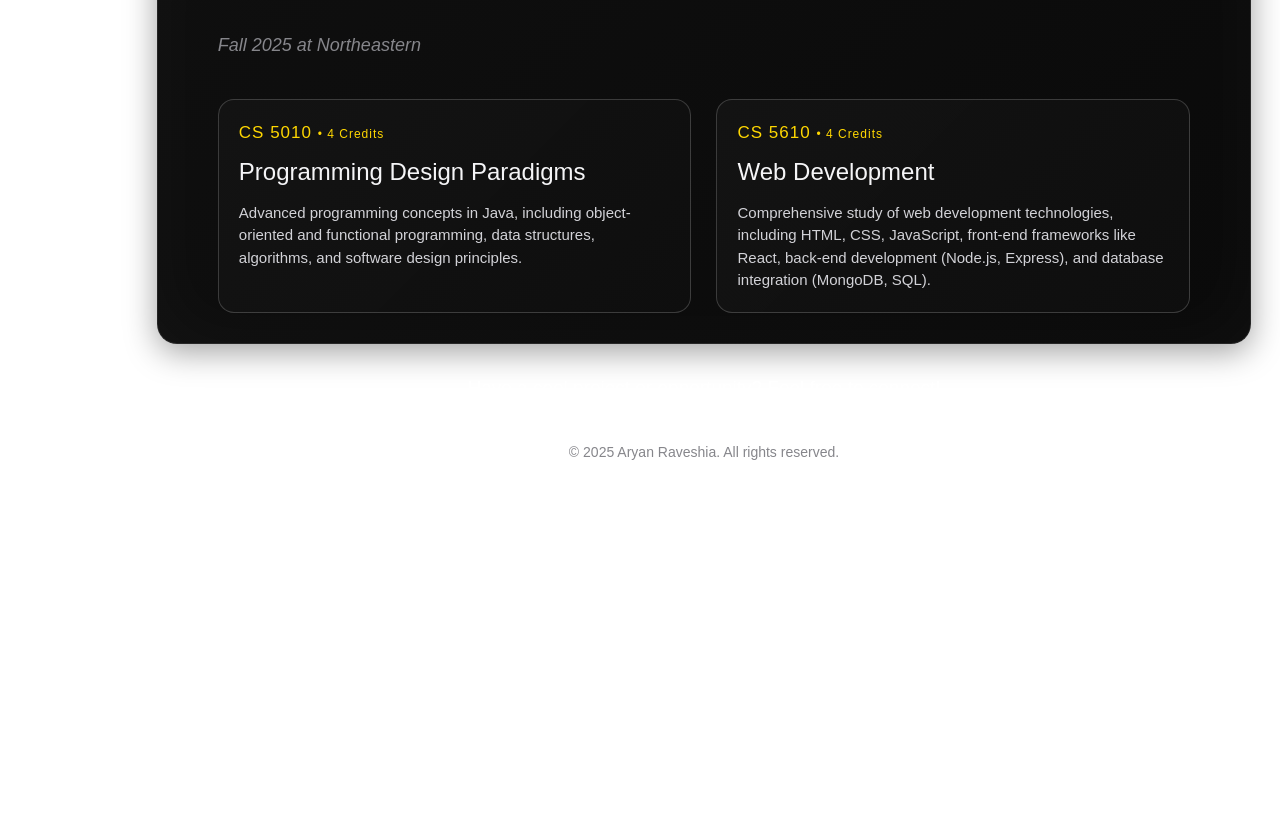
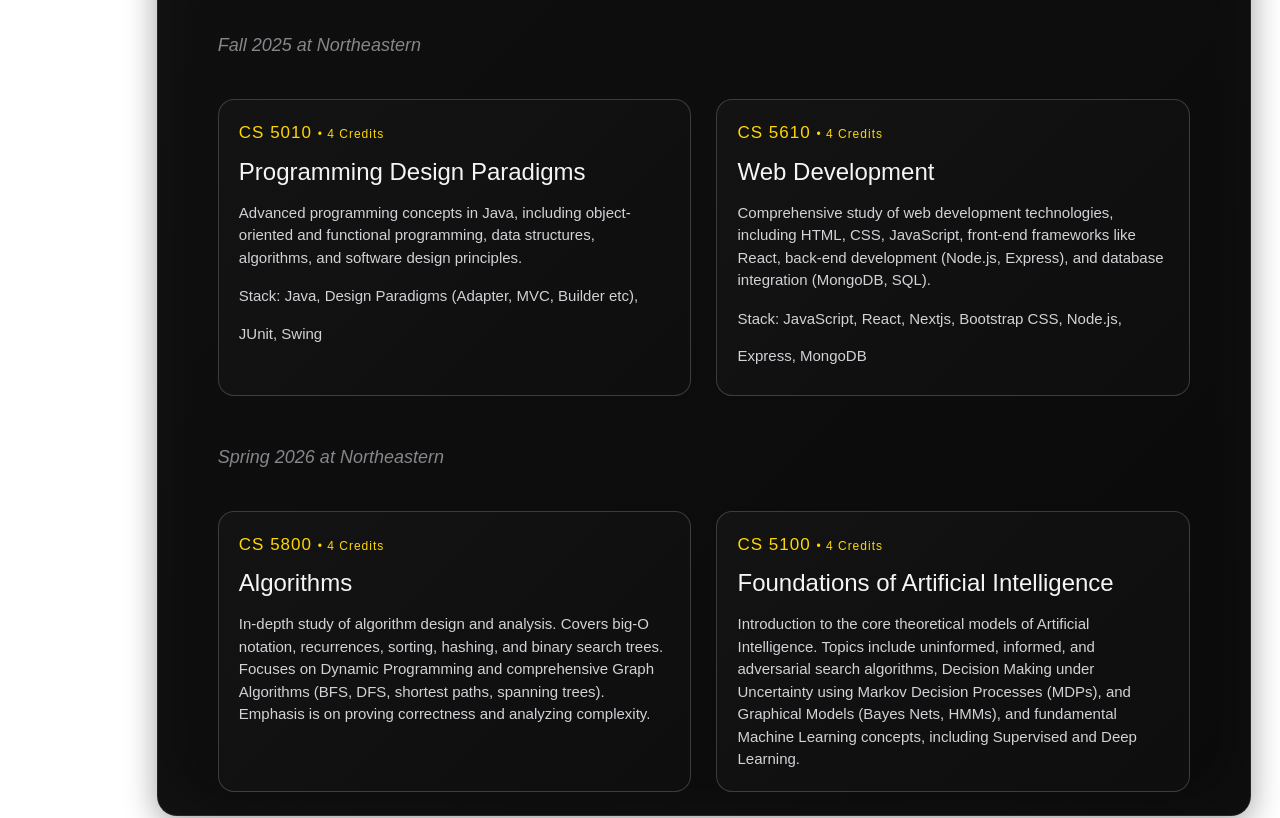
Before and after one commit to ChrisWakanda/Portfolio, a Next.js app: page /Maincontent in a window 1280 px wide. Shown: the part 2180-2998 px from the top of the page. Before the commit the page ends 2688 px from the top, so only its background shows below. Built offline with nearby package versions, Linux system fonts and the light colour scheme.

Commit message:
current focus addition: Algo and FSAI courses

```diff
--- a/app/(Landingpage)/Maincontent/currentfocus.tsx
+++ b/app/(Landingpage)/Maincontent/currentfocus.tsx
@@ -1,29 +1,47 @@
 export default function Currentfocus() {
 
-    const courses = [
+    const f25courses = [
         {
             course_number: "CS 5010",
             title: "Programming Design Paradigms",
             credits: 4,
             description: "Advanced programming concepts in Java, including object-oriented and functional programming, data structures, algorithms, and software design principles.",
+            stack: "Stack: Java, Design Paradigms (Adapter, MVC, Builder etc), JUnit, Swing",
         },
         {
             course_number: "CS 5610",
             title: "Web Development",
             credits: 4,
             description: "Comprehensive study of web development technologies, including HTML, CSS, JavaScript, front-end frameworks like React, back-end development (Node.js, Express), and database integration (MongoDB, SQL).",
+            stack: "Stack: JavaScript, React, Nextjs, Bootstrap CSS, Node.js, Express, MongoDB",
         }
     ]
 
+    const s26courses = [
+        {
+            course_number: "CS 5800",
+            title: "Algorithms",
+            credits: 4,
+            description: "In-depth study of algorithm design and analysis. Covers big-O notation, recurrences, sorting, hashing, and binary search trees. Focuses on Dynamic Programming and comprehensive Graph Algorithms (BFS, DFS, shortest paths, spanning trees). Emphasis is on proving correctness and analyzing complexity.",
+        },
+        {
+            course_number: "CS 5100",
+            title: "Foundations of Artificial Intelligence",
+            credits: 4,
+            description: "Introduction to the core theoretical models of Artificial Intelligence. Topics include uninformed, informed, and adversarial search algorithms, Decision Making under Uncertainty using Markov Decision Processes (MDPs), and Graphical Models (Bayes Nets, HMMs), and fundamental Machine Learning concepts, including Supervised and Deep Learning.",
+        }
+    ]
+
+
     return (
-        <div className="aboutme-card" style={{
+        <div className="currentfocus-card" style={{
             marginTop: "40px",
             background: "linear-gradient(135deg, #0f0f0f 0%, #0a0a0a 100%)",
             borderRadius: "20px",
             padding: "30px 60px",
             maxWidth: "1300px",
             minHeight: "400px",
-            maxHeight: "750px",
+            maxHeight: "900px",
             width: "95%",
             border: "1px solid rgba(255, 255, 255, 0.1)",
             boxShadow: "0 8px 32px 0 rgba(0, 0, 0, 0.37), 0 0 80px rgba(255, 255, 255, 0.03) inset",
@@ -51,7 +69,75 @@ export default function Currentfocus() {
                     gridTemplateColumns: "repeat(auto-fit, minmax(300px, 1fr))",
                     gap: "25px"
                 }}>
-                {courses.map((course, index) => (
+                {f25courses.map((course, index) => (
+                    <div key={index}
+                        style={{
+                            background: "linear-gradient(135deg, rgba(20, 20, 20, 0.9) 0%, rgba(15, 15, 15, 0.95) 100%)",
+                            borderRadius: "16px",
+                            padding: "20px",
+                            border: `1px solid #C0C0C040`,
+                            boxShadow: `0 4px 15px #20`,
+                        }}>
+                        <div style={{
+                            fontSize: "17px",
+                            fontWeight: 500,
+                            color: "#ffd700",
+                            letterSpacing: "1px",
+                            marginBottom: "8px"
+                        }}>
+                            {course.course_number} <span style={{fontSize: "12px"}}>• {course.credits} Credits</span>
+                        </div>
+
+                        {/* Course Name */}
+                        <div style={{
+                            fontSize: "24px",
+                            fontWeight: 400,
+                            color: "#f5f5f7",
+                            marginBottom: "12px"
+                        }}>
+                            {course.title}
+                        </div>
+
+                        {/* Focus Area */}
+                        <div style={{
+                            fontSize: "15px",
+                            fontWeight: 300,
+                            color: "#d2d2d7",
+                            lineHeight: "1.5",
+                            marginBottom: "8px"
+                        }}>
+                            {course.description}
+                        </div>
+
+                        <div style={{
+                            fontSize: "15px",
+                            fontWeight: 400,
+                            color: "#d2d2d7",
+                            lineHeight: "2.5"
+                        }}>
+                            {course.stack}
+                        </div>
+
+                    </div>
+                ))}
+
+            </div><br/><br/>
+            <p style={{
+                fontSize: "18px",
+                fontWeight: 300,
+                color: "#86868b",
+                fontStyle: "italic",
+                marginBottom: "40px"
+            }}>
+                Spring 2026 at Northeastern
+            </p>
+            <div
+                style={{
+                    display: "grid",
+                    gridTemplateColumns: "repeat(auto-fit, minmax(300px, 1fr))",
+                    gap: "25px"
+                }}>
+                {s26courses.map((course, index) => (
                     <div key={index}
                         style={{
                             background: "linear-gradient(135deg, rgba(20, 20, 20, 0.9) 0%, rgba(15, 15, 15, 0.95) 100%)",
--- a/app/(Landingpage)/styles.css
+++ b/app/(Landingpage)/styles.css
@@ -23,6 +23,14 @@
     .aboutme-card {
         padding: 80px 24px !important;
         min-height: 500px !important;
+        max-height: none !important;
+        width: 90% !important;
+        margin: 20px auto !important;
+    }
+
+    .currentfocus-card {
+        padding: 80px 24px !important;
+        min-height: 600px !important;
         max-height: none !important;
         width: 90% !important;
         margin: 20px auto !important;
```
